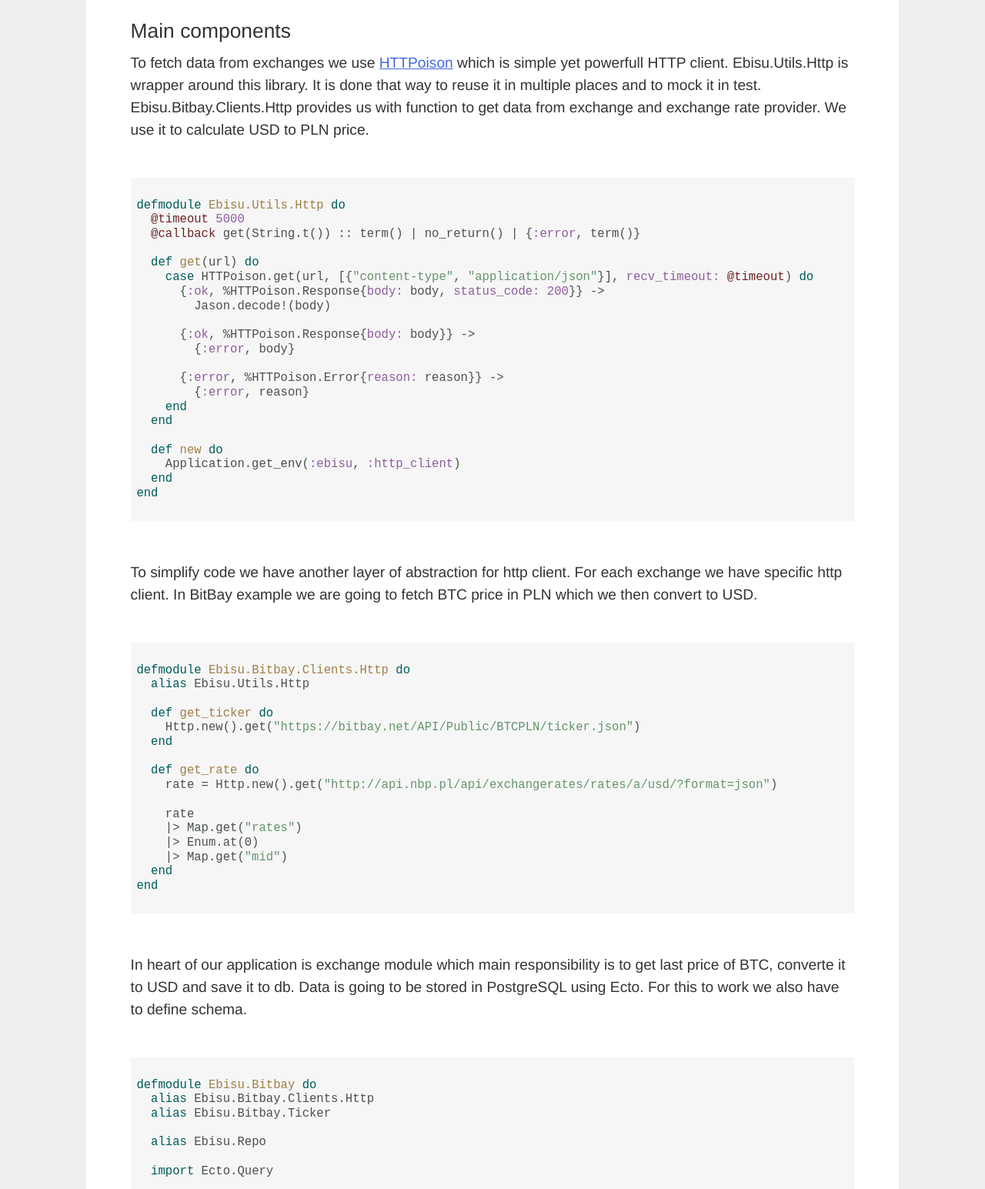
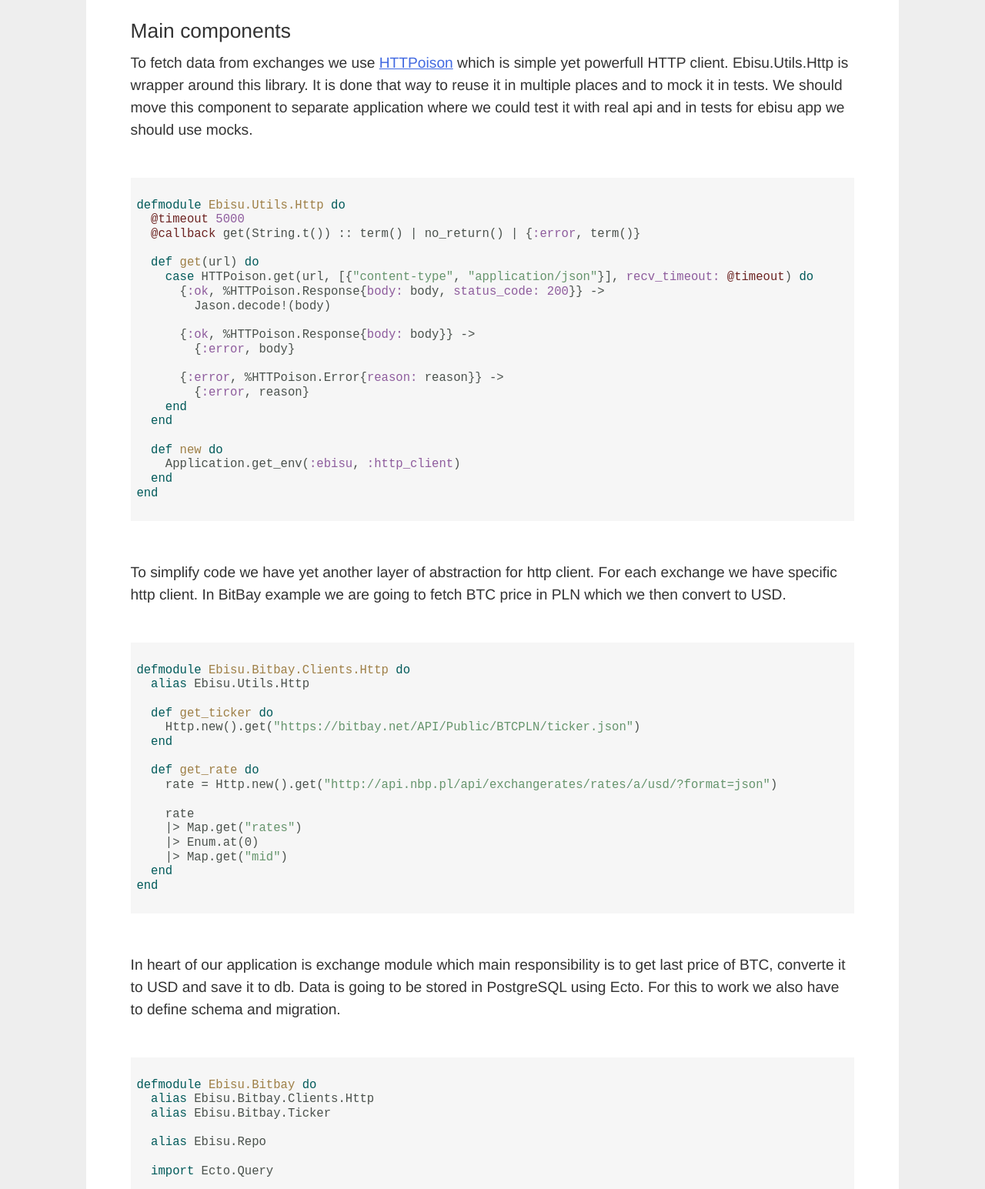
Before and after one commit to elpikel/cmd_arek, a plain HTML site: page pages/using-liveview-and-genservers-to-track-cryptocurrency-exchanges.html in a window 1280 px wide. Shown: the part 1555-3100 px from the top of the page at 77% size. Drawn offline with Linux system fonts and the light colour scheme; a web font is replaced by a local one.

Commit message:
test definition

```diff
--- a/pages/using-liveview-and-genservers-to-track-cryptocurrency-exchanges.html
+++ b/pages/using-liveview-and-genservers-to-track-cryptocurrency-exchanges.html
@@ -59,7 +59,7 @@
                         <p><img src="../images/ebisu.gif" class="center"/></p>
 
                         <h3>Main components</h3>
-                        <p>To fetch data from exchanges we use <a href="https://github.com/edgurgel/httpoison">HTTPoison</a> which is simple yet powerfull HTTP client. Ebisu.Utils.Http is wrapper around this library. It is done that way to reuse it in multiple places and to mock it in test. Ebisu.Bitbay.Clients.Http provides us with function to get data from exchange and exchange rate provider. We use it to calculate USD to PLN price.</p>
+                        <p>To fetch data from exchanges we use <a href="https://github.com/edgurgel/httpoison">HTTPoison</a> which is simple yet powerfull HTTP client. Ebisu.Utils.Http is wrapper around this library. It is done that way to reuse it in multiple places and to mock it in tests. We should move this component to separate application where we could test it with real api and in tests for ebisu app we should use mocks.</p>
                         <pre>
                         <code class="elixir">
 defmodule Ebisu.Utils.Http do
@@ -85,7 +85,7 @@
 end
                         </code>
                         </pre>
-                        <p>To simplify code we have another layer of abstraction for http client. For each exchange we have specific http client. In BitBay example we are going to fetch BTC price in PLN which we then convert to USD.</p>
+                        <p>To simplify code we have yet another layer of abstraction for http client. For each exchange we have specific http client. In BitBay example we are going to fetch BTC price in PLN which we then convert to USD.</p>
                         <pre>
                         <code class="elixir">
 defmodule Ebisu.Bitbay.Clients.Http do
@@ -107,7 +107,7 @@
                         </code>
                         </pre>
 
-                        <p>In heart of our application is exchange module which main responsibility is to get last price of BTC, converte it to USD and save it to db. Data is going to be stored in PostgreSQL using Ecto. For this to work we also have to define schema.</p>
+                        <p>In heart of our application is exchange module which main responsibility is to get last price of BTC, converte it to USD and save it to db. Data is going to be stored in PostgreSQL using Ecto. For this to work we also have to define schema and migration.</p>
                         <pre>
                         <code>
 defmodule Ebisu.Bitbay do
@@ -165,7 +165,7 @@
 end
                         </code></pre>
 
-                        <p>Last part of our ebisu application is GenServer which we use to periodically call exchange module and broadcast information to all subscibers using phoenix pub_sub. Subscriber to bitbay meassages with ticker information is LiveView which is part of ebisu_web.</p>
+                        <p>Last part of our ebisu application is GenServer which we use to periodically call exchange module and broadcast information to all subscribers using phoenix pub_sub. Subscriber to bitbay meassages with ticker information is LiveView which is part of ebisu_web app.</p>
                         <pre>
                         <code>
 defmodule Ebisu.Bitbay.Worker.Ticker do
@@ -201,7 +201,7 @@
 end
                         </code>
                         </pre>
-                        <p>To test that GenServer sends message to itself, fetches data from external api and saves it to db we have to mock our http module. For that we use <a href="https://hexdocs.pm/mox/Mox.html">Mox library</a> and we specify mocked module in our setup. Next we start our worker and after 150ms we check db if we have new ticker.</p>
+                        <p>To test our GenServer we have to make it predictable. Right now when start our worker it call external api and this call can take different amount of time on each call. We use <a href="https://hexdocs.pm/mox/Mox.html">Mox library</a></p> to always return the same data and to not wait for response. Next we have start worker wait for 150ms and check if we have any tickers in db.
                         <pre><code>
 defmodule Ebisu.Bitbay.Worker.TickerTest do
   use Ebisu.DataCase
```
